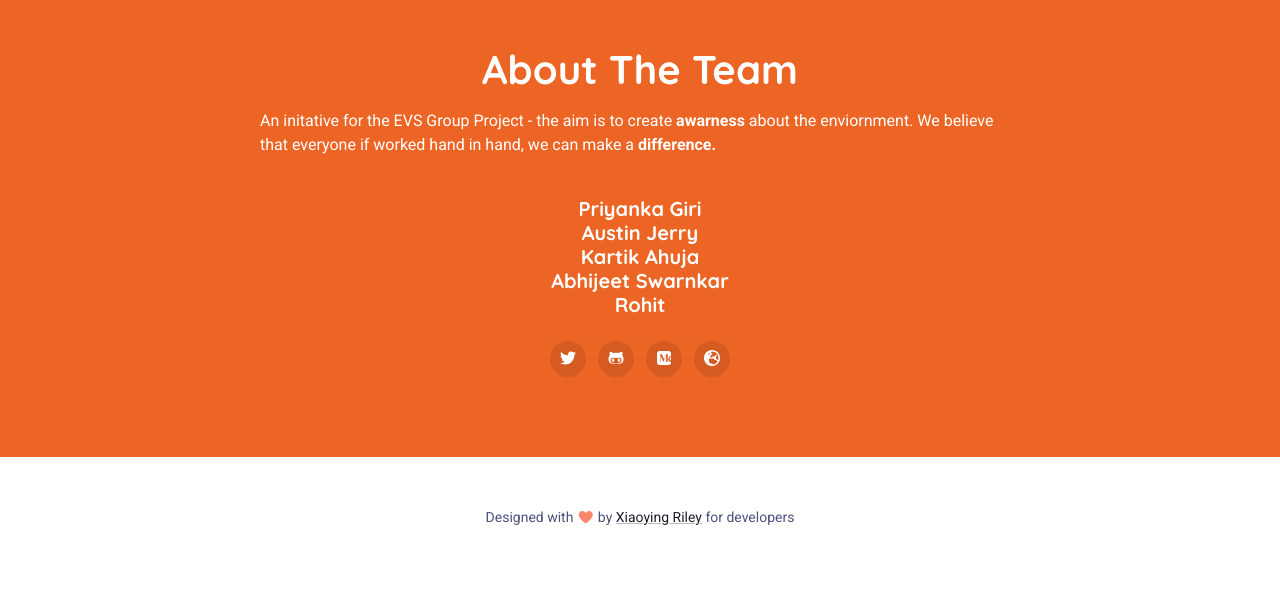
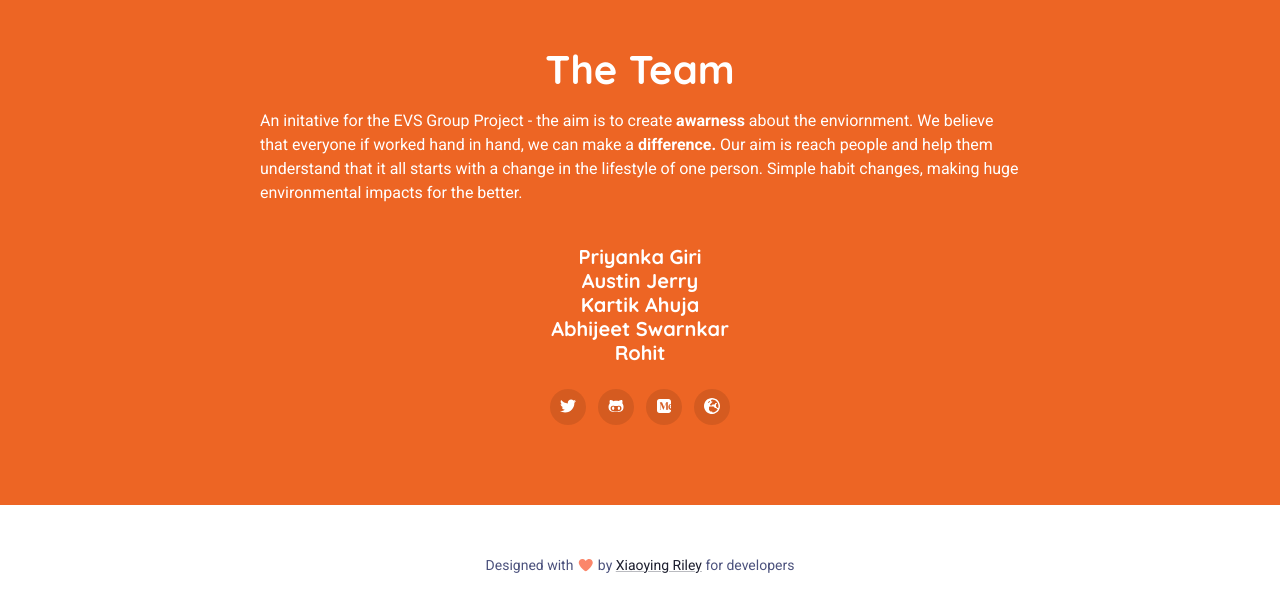
Before and after one commit to itspgiri/SaveYourHome, a plain HTML site: page index.html in a window 1280 px wide. Shown: the part 1948-2559 px from the top of the page. Before the commit the page ends 2525 px from the top, so only its background shows below. Drawn offline with Linux system fonts and the light colour scheme.

Commit message:
Updated Team Image

```diff
--- a/index.html
+++ b/index.html
@@ -289,9 +289,10 @@ Washing a full machine load of clothes uses less water and energy than 2 half-lo
         <img class="author-pic" src="assets/images/profiles/author-profile.png" alt="image">
       </div>
       <!--//author-profile-->
-      <h2 class="section-heading text-center text-white mb-3">About The Team</h2>
+      <h2 class="section-heading text-center text-white mb-3">The Team</h2>
       <div class="author-bio single-col-max mx-auto">
-        <p>An initative for the EVS Group Project - the aim is to create <strong>awarness</strong> about the enviornment. We believe that everyone if worked hand in hand, we can make a <strong>difference.</strong></p>
+        <p>An initative for the EVS Group Project - the aim is to create <strong>awarness</strong> about the enviornment. We believe that everyone if worked hand in hand, we can make a <strong>difference.</strong> Our aim is reach people and help
+        them understand that it all starts with a change in the lifestyle of one person. Simple habit changes, making huge environmental impacts for the better.</p>
         <div class="author-links text-center pt-4">
           <h5 class="text-white mb-4">Priyanka Giri<br />
 Austin Jerry<br />
```
Also changed, not shown: assets/images/profiles/author-profile.png.
